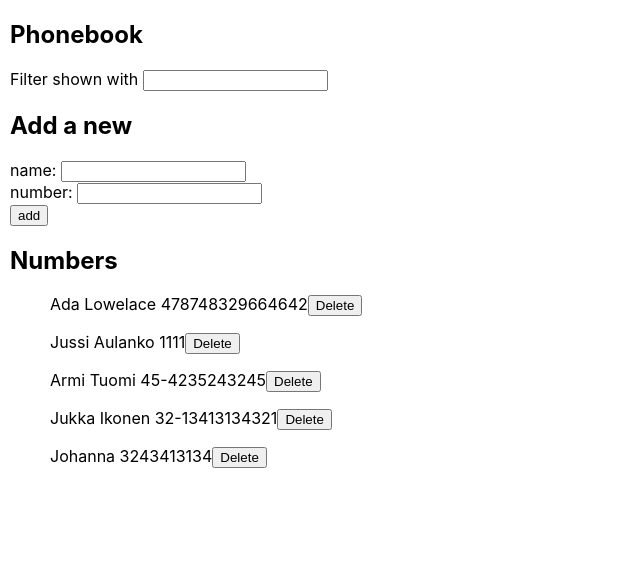
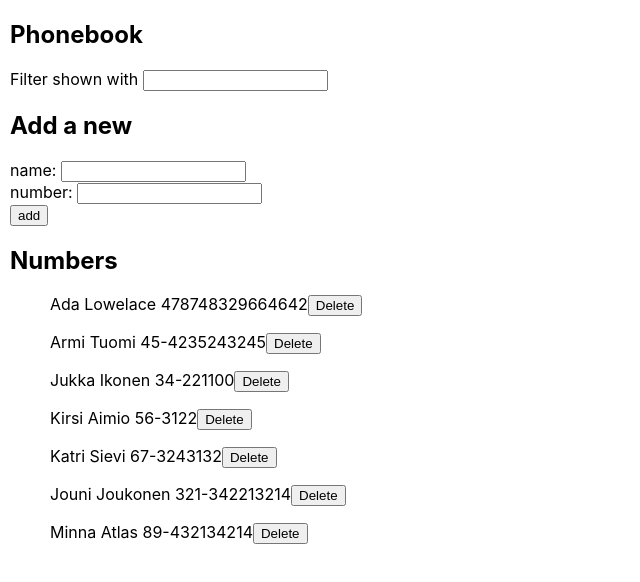
Before and after one commit to johannaly/fullstack-hy2020, a React (Create React App) app in the folder osa2/puhelinluettelo/: page / in a window 1280 px wide. Shown: the top 582 px of the page, without its empty margins (0-640 px from the left). Built offline with nearby package versions, Linux system fonts and the light colour scheme; data requests are answered from the project's data file.

Commit message:
puhelinluettelo 2.19

```diff
--- a/osa2/puhelinluettelo/db.json
+++ b/osa2/puhelinluettelo/db.json
@@ -6,24 +6,34 @@
       "id": 5
     },
     {
-      "name": "Jussi Aulanko",
-      "number": "1111",
-      "id": 6
-    },
-    {
       "name": "Armi Tuomi",
       "number": "45-4235243245",
       "id": 8
     },
     {
       "name": "Jukka Ikonen",
-      "number": "32-13413134321",
+      "number": "34-221100",
       "id": 9
     },
     {
-      "name": "Johanna",
-      "number": "3243413134",
-      "id": 13
+      "name": "Kirsi Aimio",
+      "number": "56-3122",
+      "id": 14
+    },
+    {
+      "name": "Katri Sievi",
+      "number": "67-3243132",
+      "id": 15
+    },
+    {
+      "name": "Jouni Joukonen",
+      "number": "321-342213214",
+      "id": 16
+    },
+    {
+      "name": "Minna Atlas",
+      "number": "89-432134214",
+      "id": 17
     }
   ]
 }
--- a/osa2/puhelinluettelo/src/App.js
+++ b/osa2/puhelinluettelo/src/App.js
@@ -4,6 +4,7 @@
 import FilterNamesToShow from './components/FilterNamesToShow'
 import PersonForm from './components/PersonForm'
 import personService from './services/persons'
+import Notification from './components/Notification'
 
 
 const App = () => {
@@ -12,6 +13,7 @@
     const [newName, setNewName] = useState('')
     const [newNumber, setNewNumber] = useState('')
     const[newFilter, setNewFilter] = useState("")
+    const [alertMessage, setAlertMessage] = useState(null)
 
     useEffect(() => {
         personService
@@ -56,6 +58,10 @@
                            newPersons[personIndex] = personObject
                            setPersons(newPersons)
                     })
+                setAlertMessage(`Number changed for ${newName}`)
+                setTimeout(() => {
+                    setAlertMessage(null)
+                }, 3000)
            } else {
                window.alert(`${newName} is already added to phonebook`)
            }
@@ -66,7 +72,12 @@
                 .then(person => {
                     setPersons(persons.concat(person))
                 })
+            setAlertMessage(`Added ${newName}`)
+            setTimeout(() => {
+                setAlertMessage(null)
+            }, 3000)
         }
+
         setNewName('')
         setNewNumber('')
     }
@@ -80,12 +91,18 @@
                 .then (data => {
                     setPersons(persons.filter(p => p.id.toString() !== personId))
                 })
+
+            setAlertMessage(`Deleted ${event.target.value}`)
+            setTimeout(() => {
+                setAlertMessage(null)
+            }, 3000)
         }
     }
 
     return (
         <div>
             <h2>Phonebook</h2>
+            <Notification message = {alertMessage} />
             <SearchForm handleFilterChange = {handleFilterChange} />
 
             <h2>Add a new</h2>
--- /dev/null
+++ b/osa2/puhelinluettelo/src/components/Notification.js
@@ -0,0 +1,15 @@
+import React from 'react'
+
+const Notification = ({message}) => {
+    if (message === null) {
+        return null
+    }
+
+    return (
+        <div className = "notification">
+            {message}
+        </div>
+    )
+}
+
+export default Notification
--- a/osa2/puhelinluettelo/src/index.css
+++ b/osa2/puhelinluettelo/src/index.css
@@ -7,7 +7,12 @@
   -moz-osx-font-smoothing: grayscale;
 }
 
-code {
-  font-family: source-code-pro, Menlo, Monaco, Consolas, 'Courier New',
-    monospace;
+.notification {
+  color: green;
+  background: lightgrey;
+  font-size: 20px;
+  border-style: solid;
+  border-radius: 5px;
+  padding: 10px;
+  margin-bottom: 10px;
 }
```
